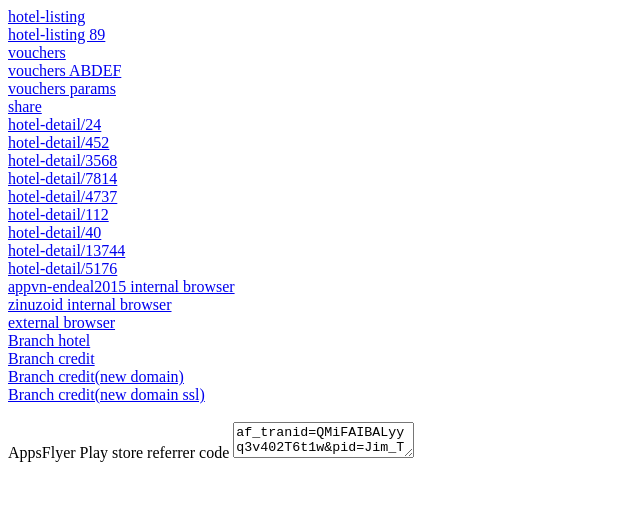
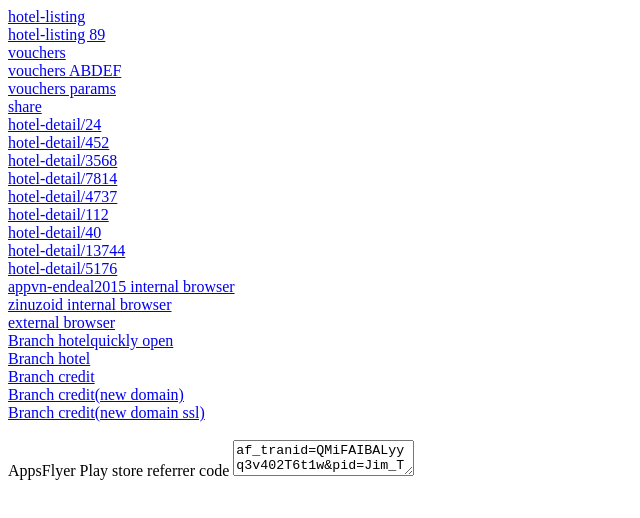
Before and after one commit to zinuzoid/zinuzoid.github.io, a plain HTML site: page hq.html in a window 1280 px wide. Shown: the whole page, without its empty margins (0-640 px from the left). Drawn offline with Linux system fonts and the light colour scheme.

Commit message:
Update hq.html

```diff
--- a/hq.html
+++ b/hq.html
@@ -23,11 +23,12 @@
 <a href="hotelquickly://browser/http://get.hotelquickly.com/appvn-endeal2015">appvn-endeal2015 internal browser</a>
 <a href="hotelquickly://browser/http://zinuzoid.github.io/hq.html">zinuzoid internal browser</a>
 <a href="http://get.hotelquickly.com/deal/">external browser</a>
+<a href="hotelquickly://open?blabla">Branch hotelquickly open</a>
 <a href="https://bnc.lt/48pb/vOUdOskstu">Branch hotel</a>
 <a href="https://bnc.lt/48pb/kgwPSl5Dtu">Branch credit</a>
 <a href="http://go.htqk.ly/48pb/kZNDKKMW1w">Branch credit(new domain)</a>
 <a href="https://go.htqk.ly/48pb/kZNDKKMW1w">Branch credit(new domain ssl)</a>
- <br>
+<br>
 
 <label>AppsFlyer Play store referrer code</label>
 <textarea>af_tranid=QMiFAIBALyyq3v402T6t1w&pid=Jim_Test&c=camping&af_dp=hotelquickly://page/vouchers</textarea>
```
